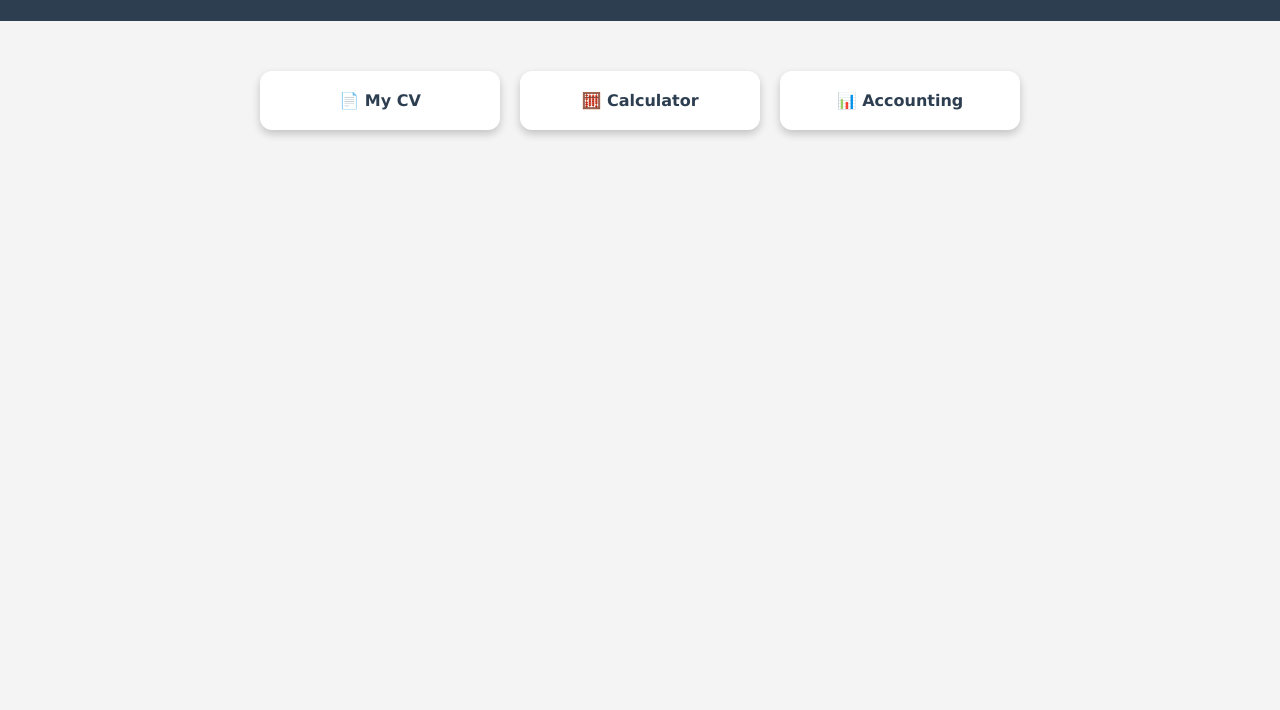
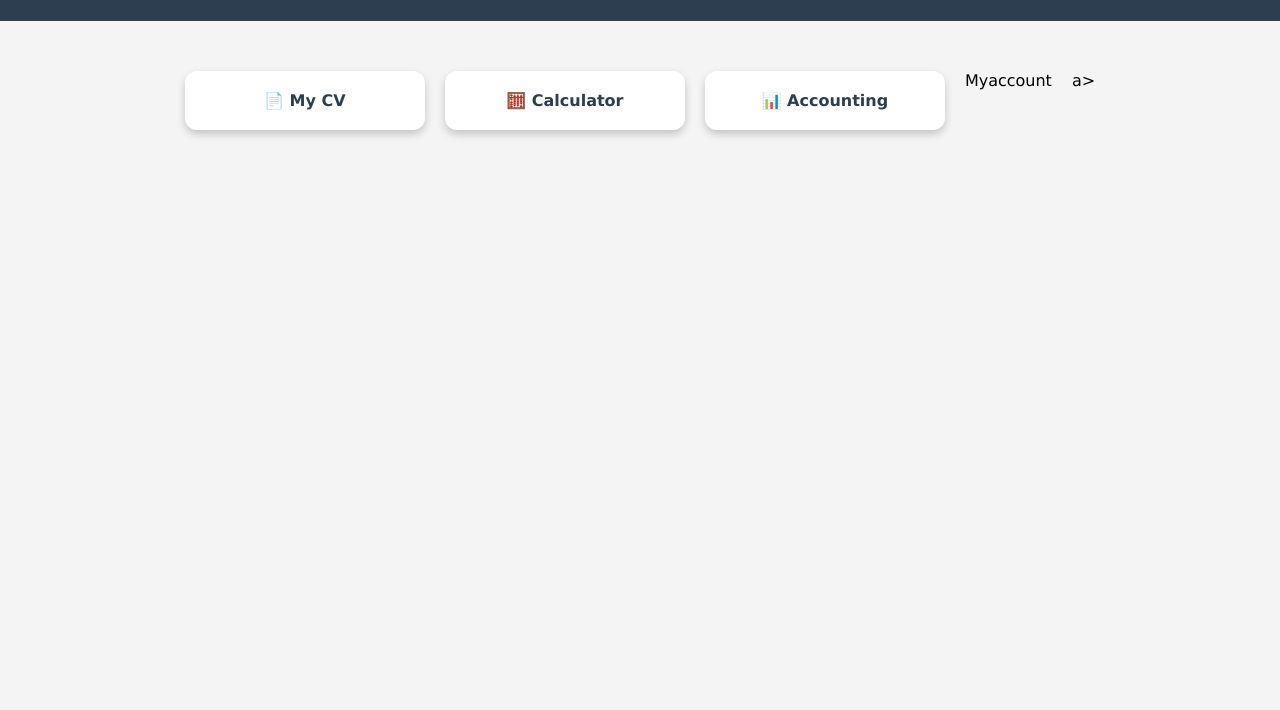
Before and after one commit to skc283552-dotcom/saroj2007, a plain HTML site: page dashboard.html in a window 1280 px wide. Shown: the part 90-800 px from the top of the page. Drawn offline with Linux system fonts and the light colour scheme.

Commit message:
Update dashboard.html

```diff
--- a/dashboard.html
+++ b/dashboard.html
@@ -46,6 +46,6 @@
     <div class="card"><a href="cv.html">📄 My CV</a></div>
     <div class="card"><a href="calculator.html">🧮 Calculator</a></div>
     <div class="card"><a href="accounting.html">📊 Accounting</a></div>
-  </div>
+    <div class="card><a href="myaccount.html"> Myaccount</div>a> </div>
 </body>
 </html>
```
